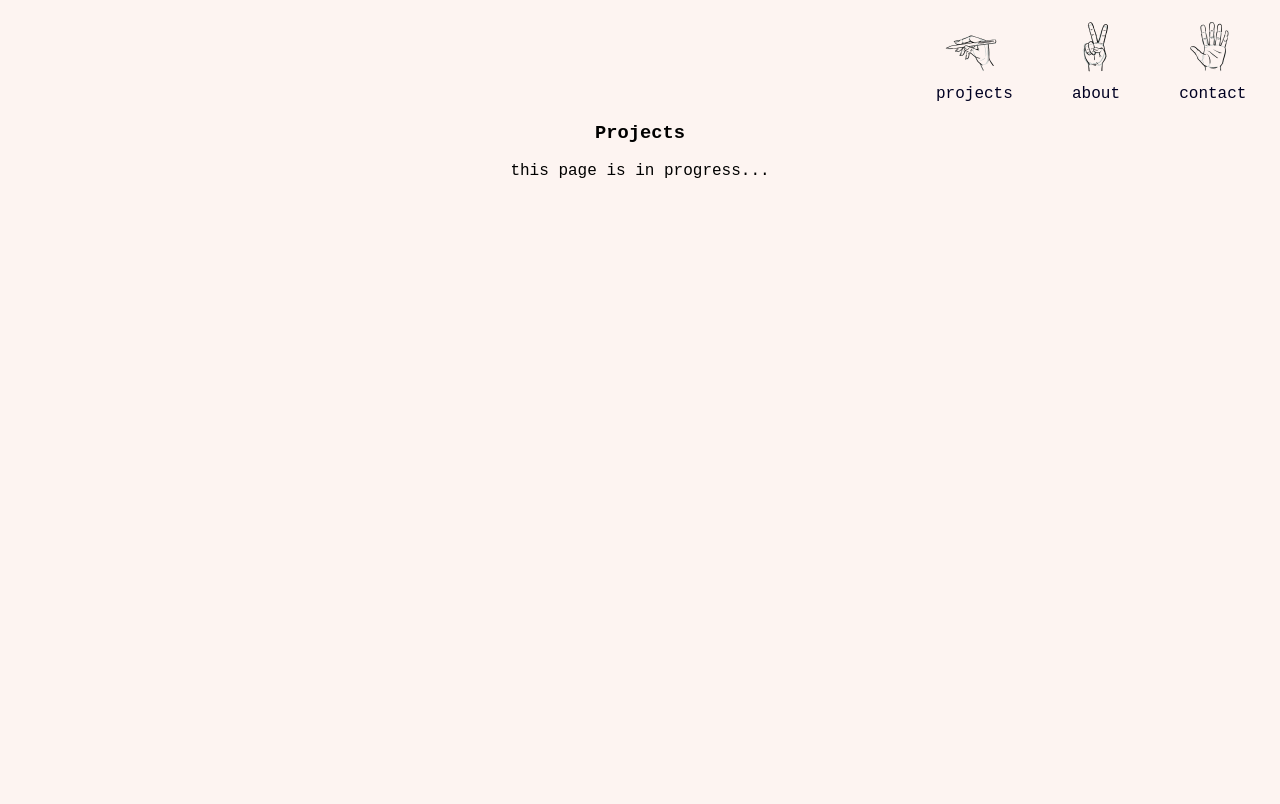
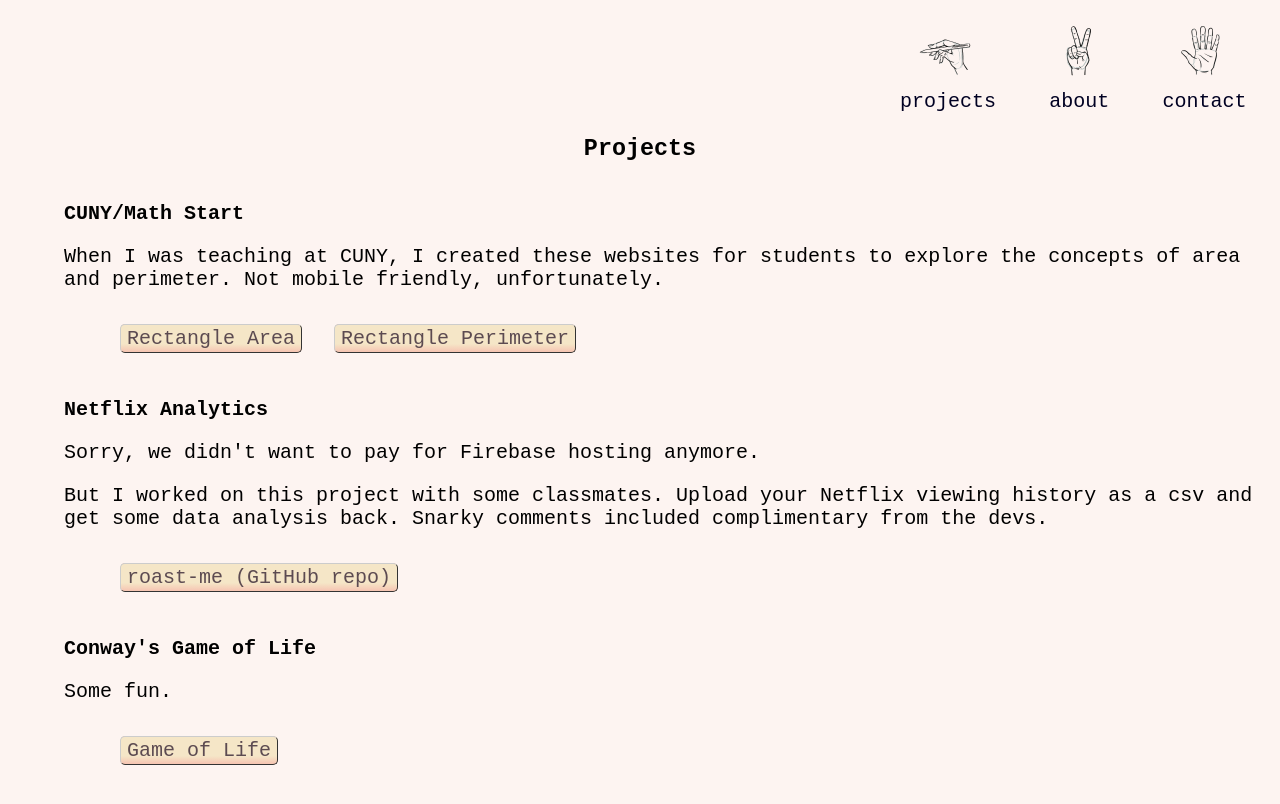
Before and after one commit to alisasu/alisasu.github.io, a React (Create React App) app: page / in a window 1280 px wide. Shown: the top 804 px of the page. Built offline with nearby package versions, Linux system fonts and the light colour scheme; a web font is replaced by a local one.

Commit message:
update: project links

```diff
--- a/src/App.css
+++ b/src/App.css
@@ -2,6 +2,7 @@ body {
   background-color: #FDF4F1;
   font-family: 'Patrick Hand SC', monospace;
   text-align: center;
+  font-size: 2.5vh;
 }
 
 a {
@@ -56,6 +57,35 @@ img {
   text-overflow: ellipsis;
 }
 
+.projects {
+  display: flex;
+  flex-direction: column;
+  flex-wrap: wrap;
+  justify-content: flex-start;
+  text-align: left;
+}
+
+ul {
+  list-style: none;
+  display: flex;
+  flex-direction: row;
+}
+li {
+  margin: 2vh;
+}
+
+.proj {
+  color: #5c4b51;
+  background: rgb(245,230,199);
+  background: linear-gradient(180deg, rgba(245,230,199,1) 70%, rgba(246,196,178,1) 100%);
+  padding: 2px 6px 2px 6px;
+  border-top: 1px solid #CCCCCC;
+  border-right: 1px solid #333333;
+  border-bottom: 1px solid #333333;
+  border-left: 1px solid #CCCCCC;
+  border-radius: 5px;
+}
+
 @media (prefers-reduced-motion: no-preference) {
 
 
@@ -86,4 +116,10 @@ img {
     align-items: left;
     margin: 0vh 10vw;
   }
+  ul {
+    flex-direction: column;
+  }
+  li {
+    margin: 2vh;
+  }
 }
--- a/src/views/Home.js
+++ b/src/views/Home.js
@@ -4,7 +4,33 @@ const Home = props => {
   return (
     <div>
       <h3>Projects</h3>
-      <p> this page is in progress...</p>
+      <ul class="projects">
+        <li>
+          <b>CUNY/Math Start</b>
+          <p> When I was teaching at CUNY, I created these websites for students to explore the concepts of area and perimeter. Not mobile friendly, unfortunately.</p>
+          <ul>
+            <li><a class="proj" href="https://alisasu.github.io/MathStart/rectangleA.html">Rectangle Area</a></li>
+            <li><a class="proj" href="https://alisasu.github.io/MathStart/rectangleP.html">Rectangle Perimeter</a></li>
+          </ul>
+        </li>
+        <li>
+          <b>Netflix Analytics</b>
+          <p>Sorry, we didn't want to pay for Firebase hosting anymore. </p>
+          <p>But I worked on this project with some classmates. Upload your Netflix viewing history as a csv and get some data analysis back. Snarky comments included complimentary from the devs.</p>
+          <ul>
+            <li><a class="proj" href="https://github.com/capstone-team-terra/roast-me">roast-me (GitHub repo)</a></li>
+          </ul>
+        </li>
+        <li>
+          <b>Conway's Game of Life</b>
+          <p>Some fun.</p>
+          <ul>
+            <li>
+              <a class="proj" href="https://replit.com/@alisasu/FlippantBraveParentheses">Game of Life</a>
+            </li>
+          </ul>
+        </li>
+      </ul>
     </div>
   );
 };
```
